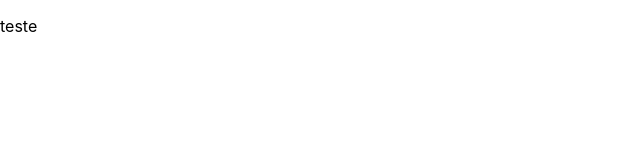
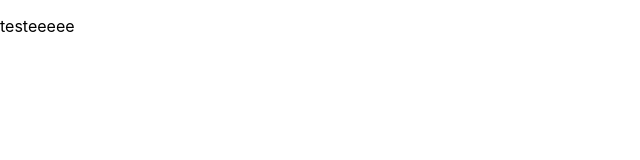
Before and after one commit to gustavo-em/bolos, a React (Create React App) app: page / in a window 1280 px wide. Shown: the top 160 px of the page, without its empty margins (0-640 px from the left). Built offline with nearby package versions, Linux system fonts and the light colour scheme.

Commit message:
coloquei eee

```diff
--- a/src/App.js
+++ b/src/App.js
@@ -1,7 +1,7 @@
 function App() {
   return (
     <div>
-      <p>teste</p>
+      <p>testeeeee</p>
     </div>
   );
 }
```
